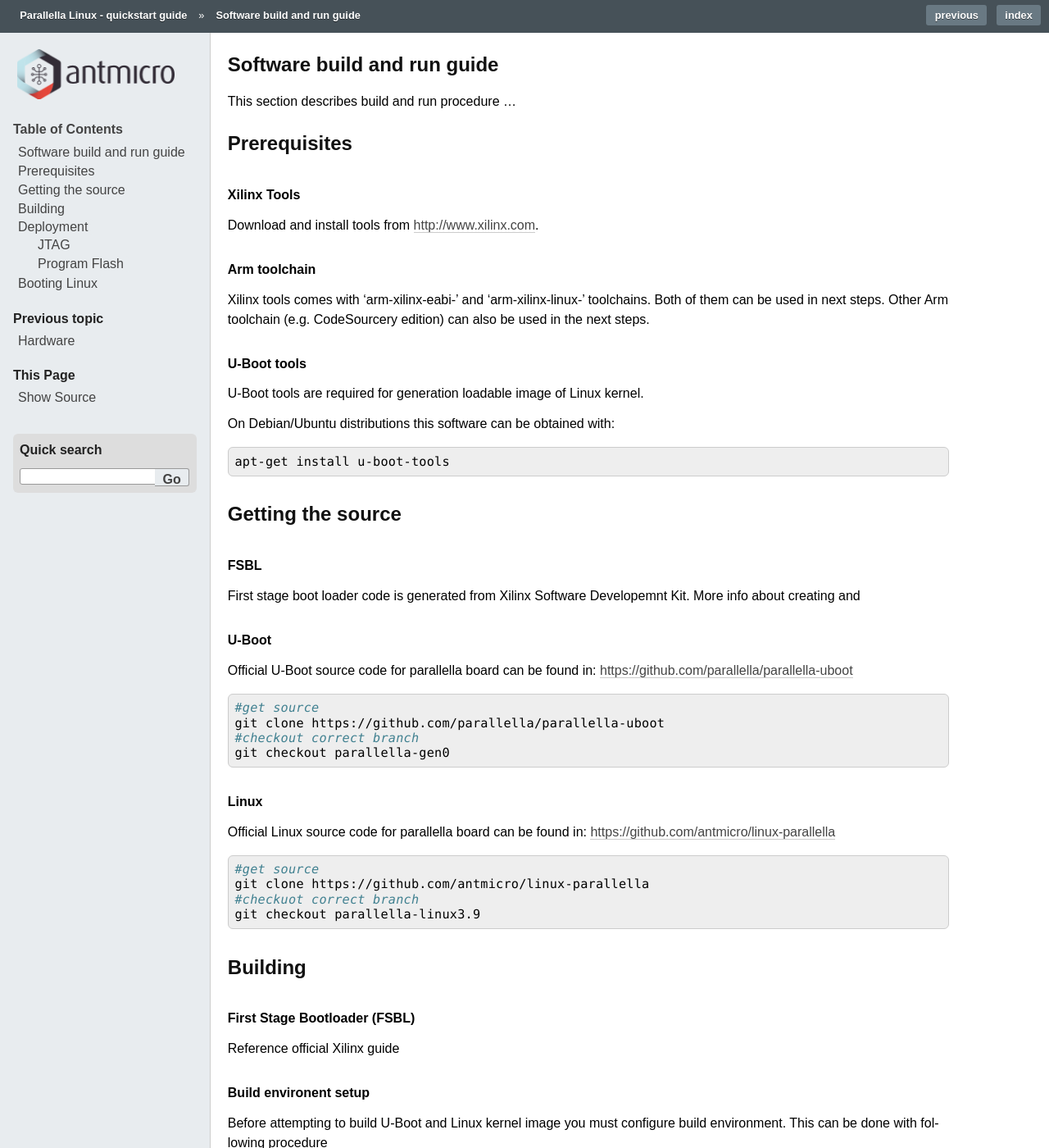
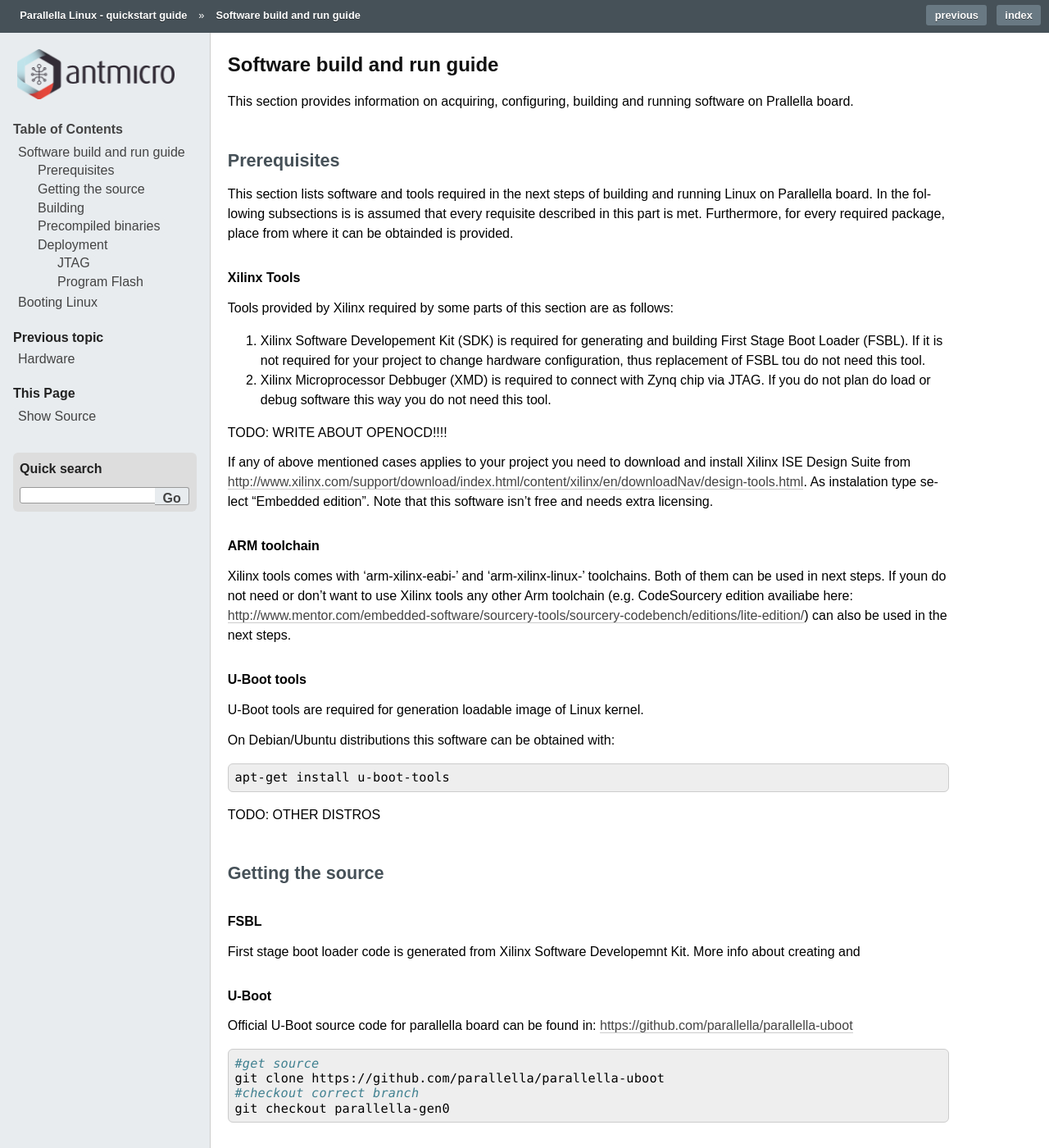
Before and after one commit to antmicro/parallella-quickstart, a Sphinx documentation site: the page built from doc/quickstart-guide/source/software.rst, in a window 1280 px wide and 1400 px high. Shown: the whole window at 82% size. Built offline with Sphinx 7.4.7, drawn with Linux system fonts in a browser that asks for light colours.

Commit message:
software Prerequisites

```diff
--- a/doc/quickstart-guide/source/software.rst
+++ b/doc/quickstart-guide/source/software.rst
@@ -1,18 +1,28 @@
 Software build and run guide
 ============================
 
-This section describes build and run procedure ...
+This section provides information on acquiring, configuring, building and running software on Prallella board.
 
 Prerequisites
-=============
+-------------
+
+This section lists software and tools required in the next steps of building and running Linux on Parallella board. In the following subsections is is assumed that every requisite described in this part is met. Furthermore, for every required package, place from where it can be obtainded is provided.
 
 .. rubric:: Xilinx Tools
 
-Download and install tools from http://www.xilinx.com.
+Tools provided by Xilinx required by some parts of this section are as follows:
 
-.. rubric::  Arm toolchain
+#. Xilinx Software Developement Kit (SDK) is required for generating and building First Stage Boot Loader (FSBL). If it is not required for your project to change hardware configuration, thus replacement of FSBL tou do not need this tool.
 
-Xilinx tools comes with 'arm-xilinx-eabi-' and 'arm-xilinx-linux-' toolchains. Both of them can be used in next steps. Other Arm toolchain (e.g. CodeSourcery edition) can also be used in the next steps.
+#. Xilinx Microprocessor Debbuger (XMD) is required to connect with Zynq chip via JTAG. If you do not plan do load or debug software this way you do not need this tool.
+
+TODO: WRITE ABOUT OPENOCD!!!!
+
+If any of above mentioned cases applies to your project you need to download and install Xilinx ISE Design Suite from http://www.xilinx.com/support/download/index.html/content/xilinx/en/downloadNav/design-tools.html. As instalation type select "Embedded edition". Note that this software isn't free and needs extra licensing.
+
+.. rubric::  ARM toolchain
+
+Xilinx tools comes with 'arm-xilinx-eabi-' and 'arm-xilinx-linux-' toolchains. Both of them can be used in next steps. If youn do not need or don't want to use Xilinx tools any other Arm toolchain (e.g. CodeSourcery edition availiabe here: http://www.mentor.com/embedded-software/sourcery-tools/sourcery-codebench/editions/lite-edition/) can also be used in the next steps.
 
 .. rubric:: U-Boot tools
 
@@ -24,8 +34,10 @@
 
    apt-get install u-boot-tools
 
+TODO: OTHER DISTROS
+
 Getting the source
-==================
+------------------
 
 .. rubric:: FSBL
 
@@ -54,7 +66,7 @@
    git checkout parallella-linux3.9
 
 Building
-========
+--------
 
 .. rubric:: First Stage Bootloader (FSBL)
 
@@ -95,11 +107,14 @@
    #build kernel image
    make [-jX] uImage
 
+Precompiled binaries
+--------------------
+
 Deployment
-==========
+----------
 
 JTAG
-----
+++++
 
 #. Run xmd
 
@@ -131,7 +146,7 @@
 
 
 Program Flash
--------------
++++++++++++++
 
 Reference to or rewrite parallella guide ...
 
```
